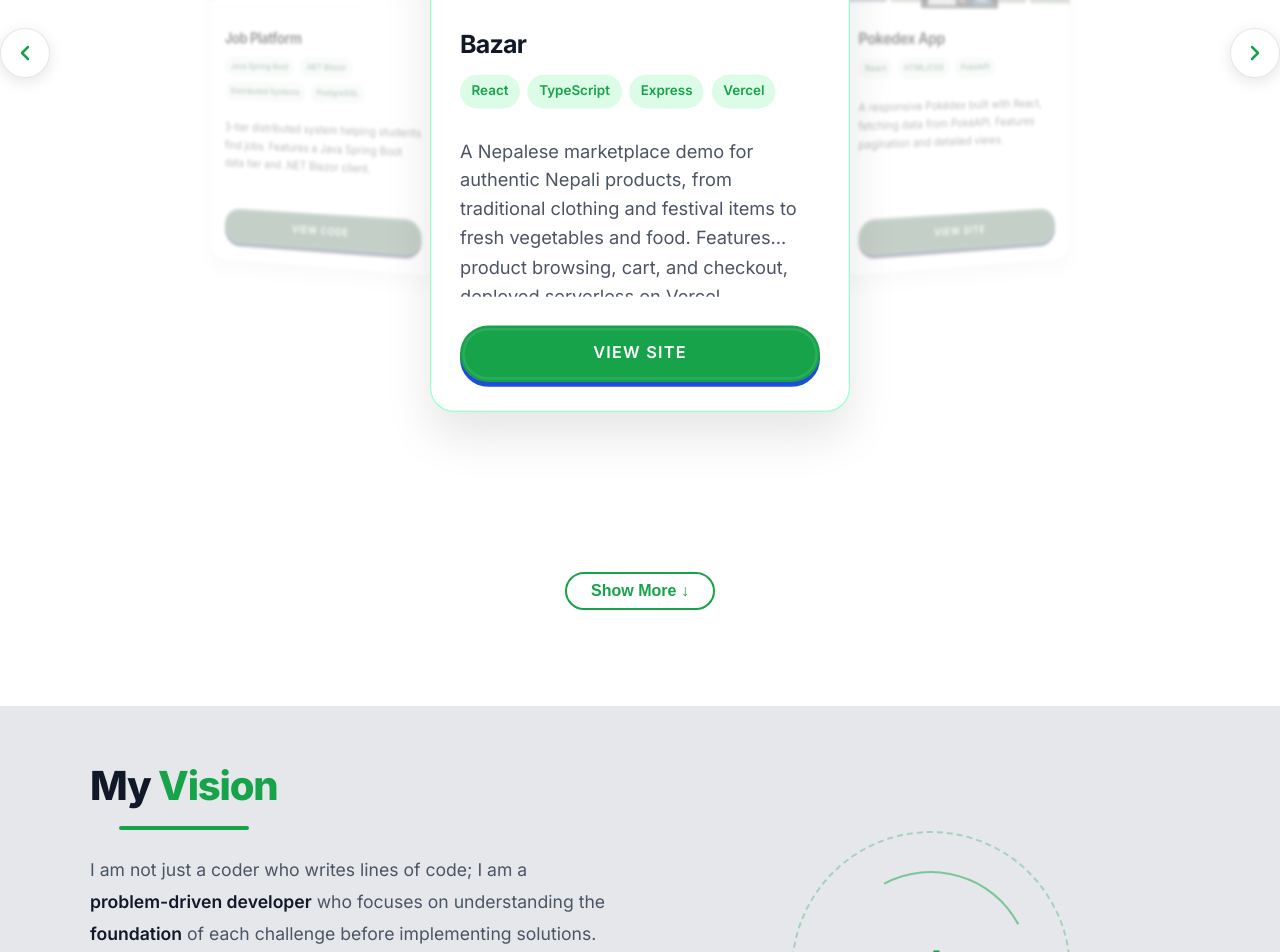
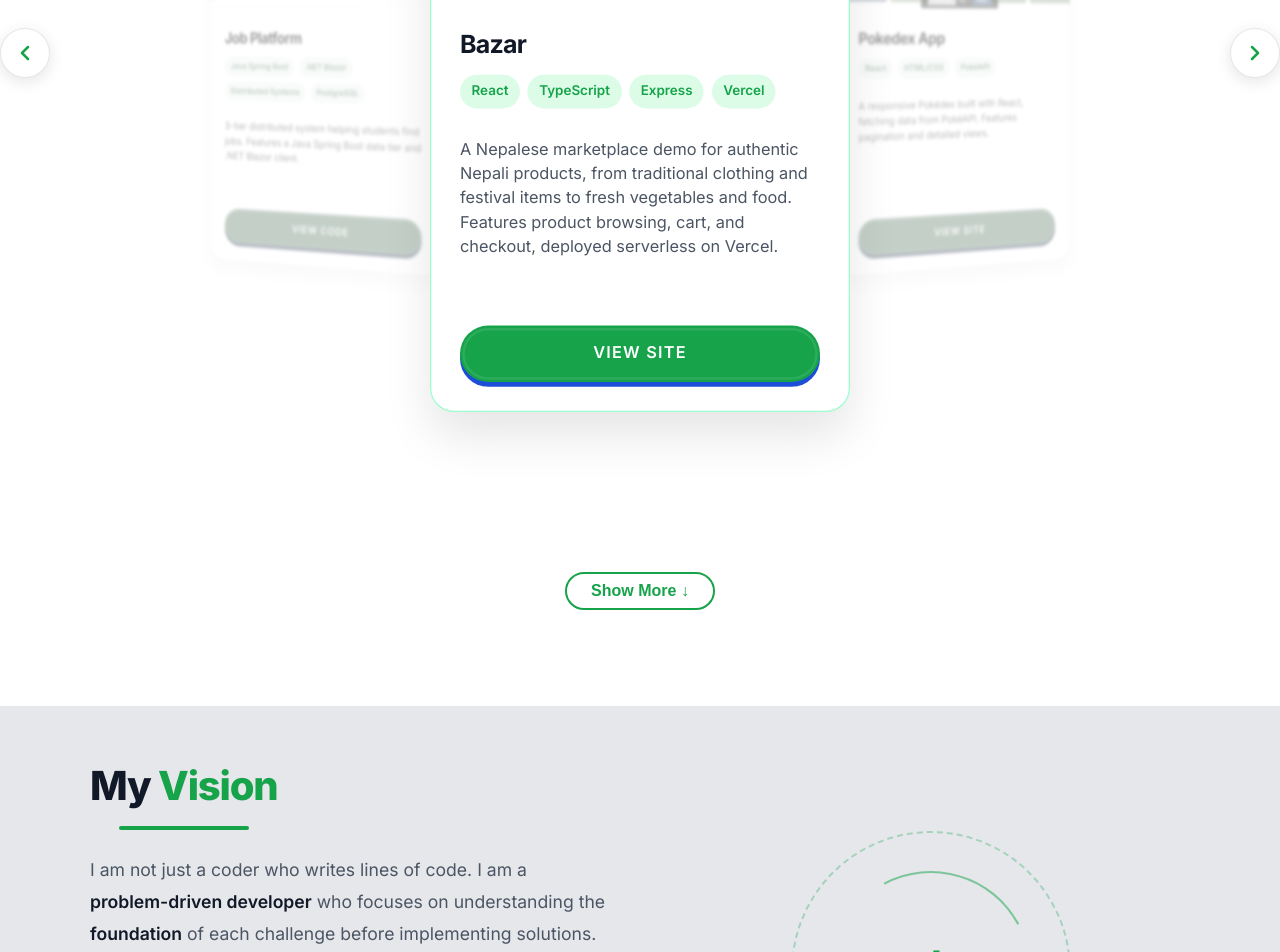
Before and after one commit to SupennD/supen-portfolio, a React (Vite) app: page / in a window 1280 px wide. Shown: the part 1360-2312 px from the top of the page. Built offline with nearby package versions, Linux system fonts and the light colour scheme.

Commit message:
Updated current semester

```diff
--- a/src/components/About.jsx
+++ b/src/components/About.jsx
@@ -154,7 +154,7 @@
                             />
                         </div>
                         <p style={styles.text}>
-                            I am not just a coder who writes lines of code; I am a <span style={styles.bold}>problem-driven developer</span> who focuses on understanding the <span style={styles.bold}>foundation</span> of each challenge before implementing solutions. By doing this, I create clean, maintainable systems that deliver <span style={styles.bold}>meaningful</span> and <span style={styles.bold}>user-focused</span> results.
+                            I am not just a coder who writes lines of code. I am a <span style={styles.bold}>problem-driven developer</span> who focuses on understanding the <span style={styles.bold}>foundation</span> of each challenge before implementing solutions. By doing this, I create clean, maintainable systems that deliver <span style={styles.bold}>meaningful</span> and <span style={styles.bold}>user-focused</span> results.
                         </p>
                         <p style={styles.text}>
                             I value the <span style={styles.bold}>learning process</span> as much as the outcome, using each project to <span style={styles.bold}>deepen my understanding</span> and refine my approach. This mindset allows me to build <span style={styles.bold}>reliable solutions</span> while continuously growing as a developer.
@@ -374,10 +374,10 @@
                                         <p style={styles.company}>VIA University College</p>
                                         <p style={styles.date}>Aug 2023 - Feb 2027</p>
                                         <p style={styles.desc}>
-                                            Currently in my <span style={styles.bold}>6th semester</span>, learning essential software <span style={styles.bold}>technology tools</span> and <span style={styles.bold}>methods</span> to improve my ability to <span style={styles.bold}>create</span> and <span style={styles.bold}>design</span> better software <span style={styles.bold}>solutions</span>.
+                                            Currently in my <span style={styles.bold}>7th and final semester</span>, working on my <span style={styles.bold}>Bachelor's project</span> with <span style={styles.bold}>PPCD</span>, where I'm building a <span style={styles.bold}>chatbot</span> for the company.
                                             <br />
                                             <br />
-                                            My current courses include <span style={styles.bold}>Machine Learning (MAL2)</span>, <span style={styles.bold}>Linear Algebra</span>, <span style={styles.bold}>Domain Centric Architecture</span>, and <span style={styles.bold}>Cyber Security</span>
+                                            My current courses include <span style={styles.bold}>Data Visualization</span>, <span style={styles.bold}>Statistics</span>, and <span style={styles.bold}>Web3</span> (<span style={styles.bold}>TypeScript</span> and <span style={styles.bold}>JavaScript</span> on both client and server side)
                                         </p>
                                     </div>
                                 </div>
--- a/src/components/Projects.jsx
+++ b/src/components/Projects.jsx
@@ -363,11 +363,11 @@
     desc: {
         color: 'var(--text-secondary)',
         marginBottom: '1.5rem',
-        fontSize: '0.95rem',
-        lineHeight: '1.6',
+        fontSize: '0.85rem',
+        lineHeight: '1.5',
         flex: 1,
         display: '-webkit-box',
-        WebkitLineClamp: 4, // Cap length so text can't push past its half of the fixed-height card
+        WebkitLineClamp: 5, // Cap length so text can't push past its half of the fixed-height card
         WebkitBoxOrient: 'vertical',
         overflow: 'hidden',
     },
```
